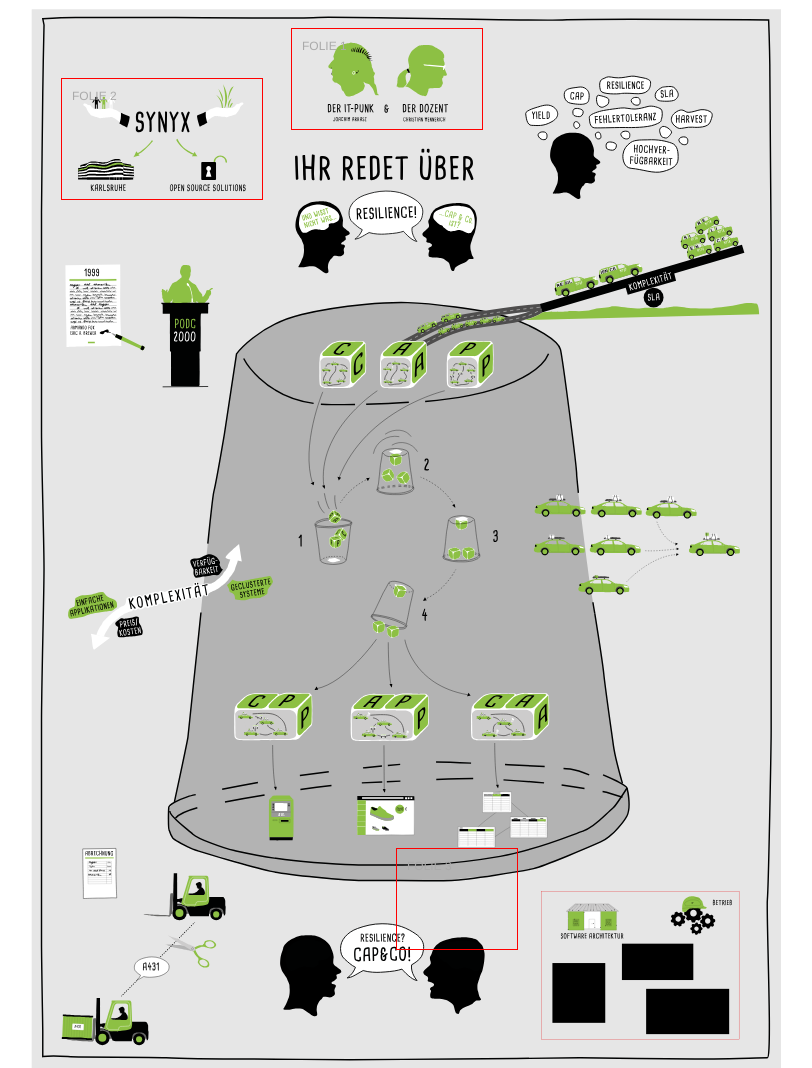
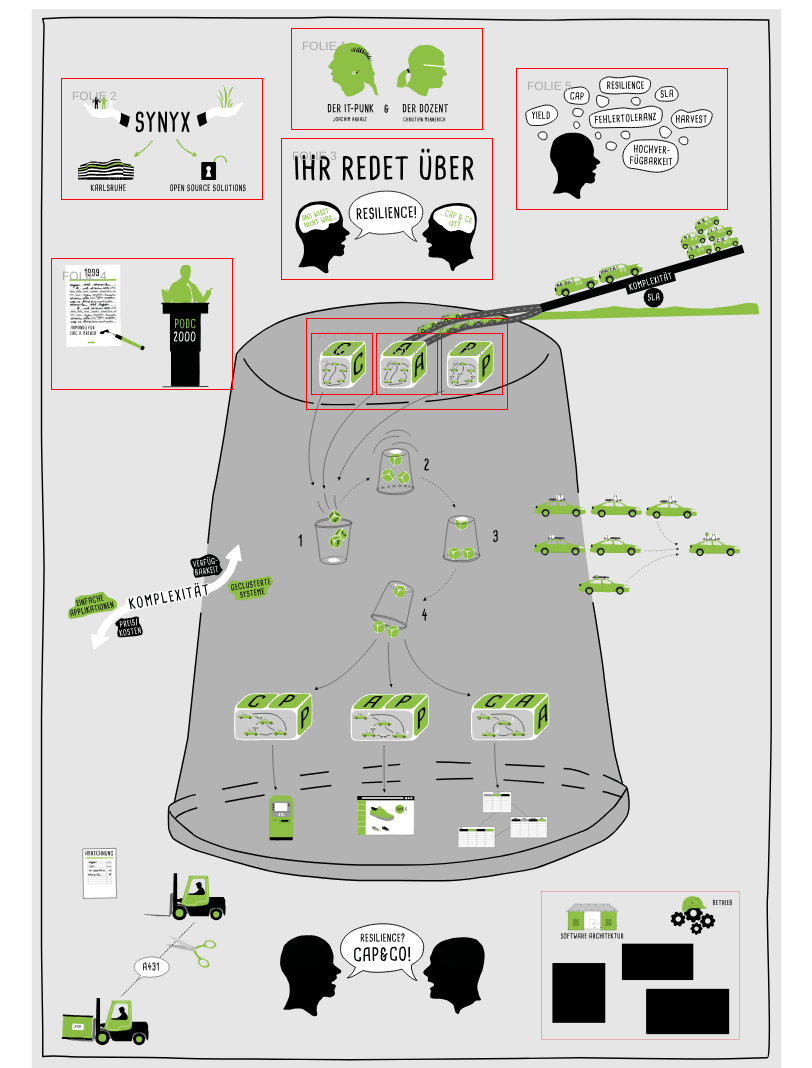
Before and after one commit to Crustpunk/cap_animation, a website: page public_html/index.html in a window 1280 px wide. Shown: the top 1068 px of the page, without its empty margins (234-1046 px from the left). Drawn offline with nearby package versions, Linux system fonts and the light colour scheme.

Commit message:
* finished slide 1-9

```diff
--- a/public_html/index.html
+++ b/public_html/index.html
@@ -36,10 +36,28 @@
                 <div class="label" id="folie3">
                     FOLIE 3
                 </div>
+                <div class="label" id="folie4">
+                    FOLIE 4
+                </div>
+                <div class="label" id="folie5">
+                    FOLIE 5
+                </div>
+                <div class="label" id="folie6">
+                    FOLIE 6
+                </div>
+                <div class="label" id="folie7">
+                    FOLIE 7
+                </div>
+                <div class="label" id="folie8">
+                    FOLIE 8
+                </div>
+                <div class="label" id="folie9">
+                    FOLIE 9
+                </div>
             </div>
         </div>
-        	    <div id="navigation">
-			<div id="prev" class="zoomButton" data-type="prev" data-root=".content">&lt;</div>
-			<div id="next" class="zoomButton" data-type="next" data-root=".content">&gt;</div>
-		</div>
+        <div id="navigation">
+            <div id="prev" class="zoomButton" data-type="prev" data-root=".content">&lt;</div>
+            <div id="next" class="zoomButton" data-type="next" data-root=".content">&gt;</div>
+        </div>
     </body>
--- a/public_html/style.css
+++ b/public_html/style.css
@@ -24,10 +24,62 @@
 }
 
 #folie3 {
-    left:365px;
-    top:840px;
-    width:100px;
-    height:80px;
+    left:250px;
+    top:130px;
+    width:190px;
+    height:120px;
+    -webkit-transform: rotate(0deg);
+    -moz-transform: rotate(0deg);
+}
+
+#folie4 {
+    left:20px;
+    top:250px;
+    width:160px;
+    height:110px;
+    -webkit-transform: rotate(0deg);
+    -moz-transform: rotate(0deg);
+}
+
+#folie5 {
+    left:485px;
+    top:60px;
+    width:190px;
+    height:120px;
+    -webkit-transform: rotate(0deg);
+    -moz-transform: rotate(0deg);
+}
+
+#folie6 {
+    left:275px;
+    top:310px;
+    width:180px;
+    height:70px;
+    -webkit-transform: rotate(0deg);
+    -moz-transform: rotate(0deg);
+}
+
+#folie7 {
+    left:280px;
+    top:325px;
+    width:40px;
+    height:40px;
+    -webkit-transform: rotate(0deg);
+    -moz-transform: rotate(0deg);
+}
+#folie8 {
+    left:345px;
+    top:325px;
+    width:40px;
+    height:40px;
+    -webkit-transform: rotate(0deg);
+    -moz-transform: rotate(0deg);
+}
+#folie9 {
+    left:410px;
+    top:325px;
+    width:40px;
+    height:40px;
     -webkit-transform: rotate(0deg);
     -moz-transform: rotate(0deg);
 }
```
